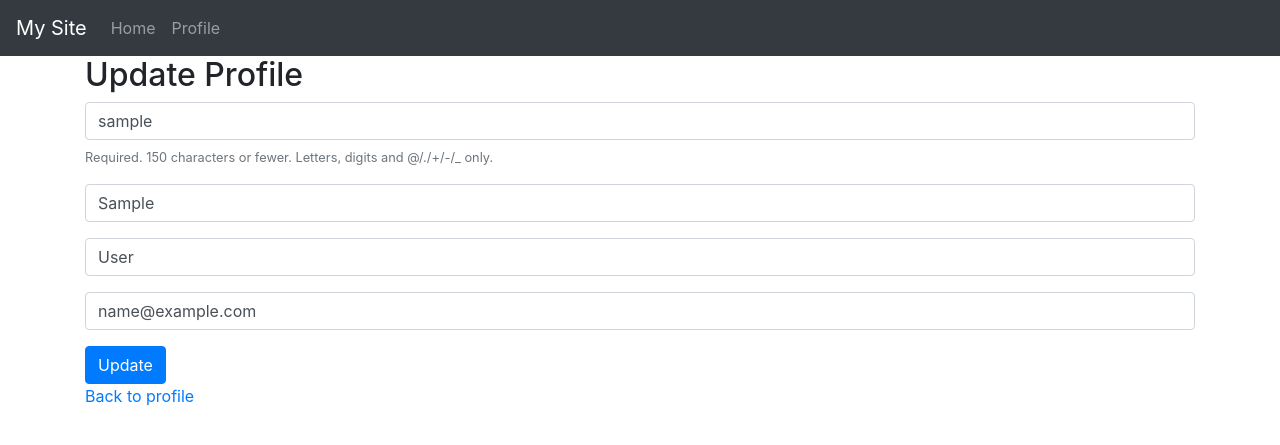
After one commit to Juzzzz23/Software-Design-, a Django app: page /profile/update/ in a window 1280 px wide. The commit adds this page. Shown: the top 445 px of the page. Run offline with Django 5.2, Linux system fonts and the light colour scheme; the visitor is signed in with stand-in values (Sample User, id 1); some libraries are stand-ins or nearby versions.

Commit message:
Update profile added

```diff
--- a/Software_Design/settings.py
+++ b/Software_Design/settings.py
@@ -11,9 +11,11 @@ https://docs.djangoproject.com/en/5.0/ref/settings/
 """
 
 from pathlib import Path
+import os
 
 # Build paths inside the project like this: BASE_DIR / 'subdir'.
 BASE_DIR = Path(__file__).resolve().parent.parent
+BASE_DIR = os.path.dirname(os.path.dirname(os.path.abspath(__file__)))
 
 
 # Quick-start development settings - unsuitable for production
@@ -55,7 +57,7 @@ ROOT_URLCONF = 'Software_Design.urls'
 TEMPLATES = [
     {
         'BACKEND': 'django.template.backends.django.DjangoTemplates',
-        'DIRS': [],
+        'DIRS': [os.path.join(BASE_DIR, 'templates')],
         'APP_DIRS': True,
         'OPTIONS': {
             'context_processors': [
--- a/website/forms.py
+++ b/website/forms.py
@@ -3,19 +3,16 @@ from django.contrib.auth.models import User
 from django import forms
 
 class SignUpForm(UserCreationForm):
-    email = forms.EmailField(label="", widget=forms.TextInput(attrs={'class': 'form-control', 'placeholder':'Email Address'}))
-    first_name = forms.CharField(label="", max_length=100, widget=forms.TextInput(attrs={'class': 'form-control', 'placeholder':'First Name'}))
-    last_name = forms.CharField(label="", max_length=100, widget=forms.TextInput(attrs={'class': 'form-control', 'placeholder':'Last Name'}))
-
+    email = forms.EmailField(label="", widget=forms.TextInput(attrs={'class': 'form-control', 'placeholder': 'Email Address'}))
+    first_name = forms.CharField(label="", max_length=100, widget=forms.TextInput(attrs={'class': 'form-control', 'placeholder': 'First Name'}))
+    last_name = forms.CharField(label="", max_length=100, widget=forms.TextInput(attrs={'class': 'form-control', 'placeholder': 'Last Name'}))
 
     class Meta:
         model = User
         fields = ('username', 'first_name', 'last_name', 'email', 'password1', 'password2')
 
-
     def __init__(self, *args, **kwargs):
         super(SignUpForm, self).__init__(*args, **kwargs)
-
         self.fields['username'].widget.attrs['class'] = 'form-control'
         self.fields['username'].widget.attrs['placeholder'] = 'User Name'
         self.fields['username'].label = ''
@@ -30,3 +27,28 @@ class SignUpForm(UserCreationForm):
         self.fields['password2'].widget.attrs['placeholder'] = 'Confirm Password'
         self.fields['password2'].label = ''
         self.fields['password2'].help_text = '<span class="form-text text-muted"><small>Enter the same password as before, for verification.</small></span>'
+
+class UpdateProfileForm(forms.ModelForm):
+    email = forms.EmailField(label="", widget=forms.TextInput(attrs={'class': 'form-control', 'placeholder': 'Email Address'}))
+    first_name = forms.CharField(label="", max_length=100, widget=forms.TextInput(attrs={'class': 'form-control', 'placeholder': 'First Name'}))
+    last_name = forms.CharField(label="", max_length=100, widget=forms.TextInput(attrs={'class': 'form-control', 'placeholder': 'Last Name'}))
+
+    class Meta:
+        model = User
+        fields = ['username', 'first_name', 'last_name', 'email']
+
+    def __init__(self, *args, **kwargs):
+        super(UpdateProfileForm, self).__init__(*args, **kwargs)
+        self.fields['username'].widget.attrs['class'] = 'form-control'
+        self.fields['username'].widget.attrs['placeholder'] = 'Username'
+        self.fields['username'].label = ''
+        self.fields['username'].help_text = '<span class="form-text text-muted"><small>Required. 150 characters or fewer. Letters, digits and @/./+/-/_ only.</small></span>'
+
+        self.fields['email'].widget.attrs['class'] = 'form-control'
+        self.fields['email'].widget.attrs['placeholder'] = 'Email Address'
+
+        self.fields['first_name'].widget.attrs['class'] = 'form-control'
+        self.fields['first_name'].widget.attrs['placeholder'] = 'First Name'
+
+        self.fields['last_name'].widget.attrs['class'] = 'form-control'
+        self.fields['last_name'].widget.attrs['placeholder'] = 'Last Name'
--- /dev/null
+++ b/website/templates/base_generic.html
@@ -0,0 +1,28 @@
+<!DOCTYPE html>
+<html lang="en">
+<head>
+    <meta charset="UTF-8">
+    <meta name="viewport" content="width=device-width, initial-scale=1.0">
+    <title>{% block title %}My Site{% endblock %}</title>
+    <link rel="stylesheet" href="https://maxcdn.bootstrapcdn.com/bootstrap/4.0.0/css/bootstrap.min.css">
+</head>
+<body>
+    <nav class="navbar navbar-expand-lg navbar-dark bg-dark">
+        <a class="navbar-brand" href="{% url 'home' %}">My Site</a>
+        <div class="collapse navbar-collapse" id="navbarNav">
+            <ul class="navbar-nav">
+                <li class="nav-item">
+                    <a class="nav-link" href="{% url 'home' %}">Home</a>
+                </li>
+                <li class="nav-item">
+                    <a class="nav-link" href="{% url 'profile' %}">Profile</a>
+                </li>
+            </ul>
+        </div>
+    </nav>
+    <div class="container">
+        {% block content %}
+        {% endblock %}
+    </div>
+</body>
+</html>
--- a/website/templates/navbar.html
+++ b/website/templates/navbar.html
@@ -32,4 +32,8 @@
       </div>
     </div>
   </nav>
+
+  <li class="nave-item">
+    <a class="nave-link" href="{% url 'update_profile' %}">Update Profile</a>"
+  </li>
   {% endif %}
--- /dev/null
+++ b/website/templates/update_profile.html
@@ -0,0 +1,11 @@
+{% extends 'base_generic.html' %}
+
+{% block content %}
+    <h2>Update Profile</h2>
+    <form method="POST">
+        {% csrf_token %}
+        {{ form.as_p }}
+        <button type="submit" class="btn btn-primary">Update</button>
+    </form>
+    <a href="{% url 'landing' request.user.username %}">Back to profile</a>
+{% endblock %}
--- a/website/urls.py
+++ b/website/urls.py
@@ -8,5 +8,7 @@ urlpatterns = [
     path('landing/<str:username>/', views.landing, name='landing'),
     path('welcome/<str:username>/', views.welcome, name='welcome'),
     path('planner/', views.planner, name='planner'),
+    path('profile/', views.profile_view, name='profile'),
+    path('profile/update/', views.update_profile, name='update_profile')
 
 ]
--- a/website/views.py
+++ b/website/views.py
@@ -3,6 +3,9 @@ from django.contrib.auth import authenticate, login, logout
 from django.contrib import messages
 from .forms import SignUpForm
 from django.urls import reverse
+from django.contrib.auth.decorators import login_required
+from .forms import UpdateProfileForm
+from django.shortcuts import render
 
 def home(request):
     # Check to see if logging in
@@ -56,5 +59,24 @@ def welcome(request, username):
     else:
         return redirect('home')
 
+
+@login_required
+def update_profile(request):
+    if request.method == 'POST':
+        form = UpdateProfileForm(request.POST, instance=request.user)
+        if form.is_valid():
+            form.save()
+            messages.success(request, "Your profile was successfully updated!")
+            return redirect('landing', username=request.user.username)
+    else:
+        form = UpdateProfileForm(instance=request.user)
+
+    return render(request, 'update_profile.html', {'form': form})
+
+def profile_view(request):
+    return render(request, 'profile.html')
+
+
+
 def planner(request):
     return render(request, 'planner.html')
```
Also changed, not shown: website/templates/planner.html (+45 -14 lines), 12 other files.
